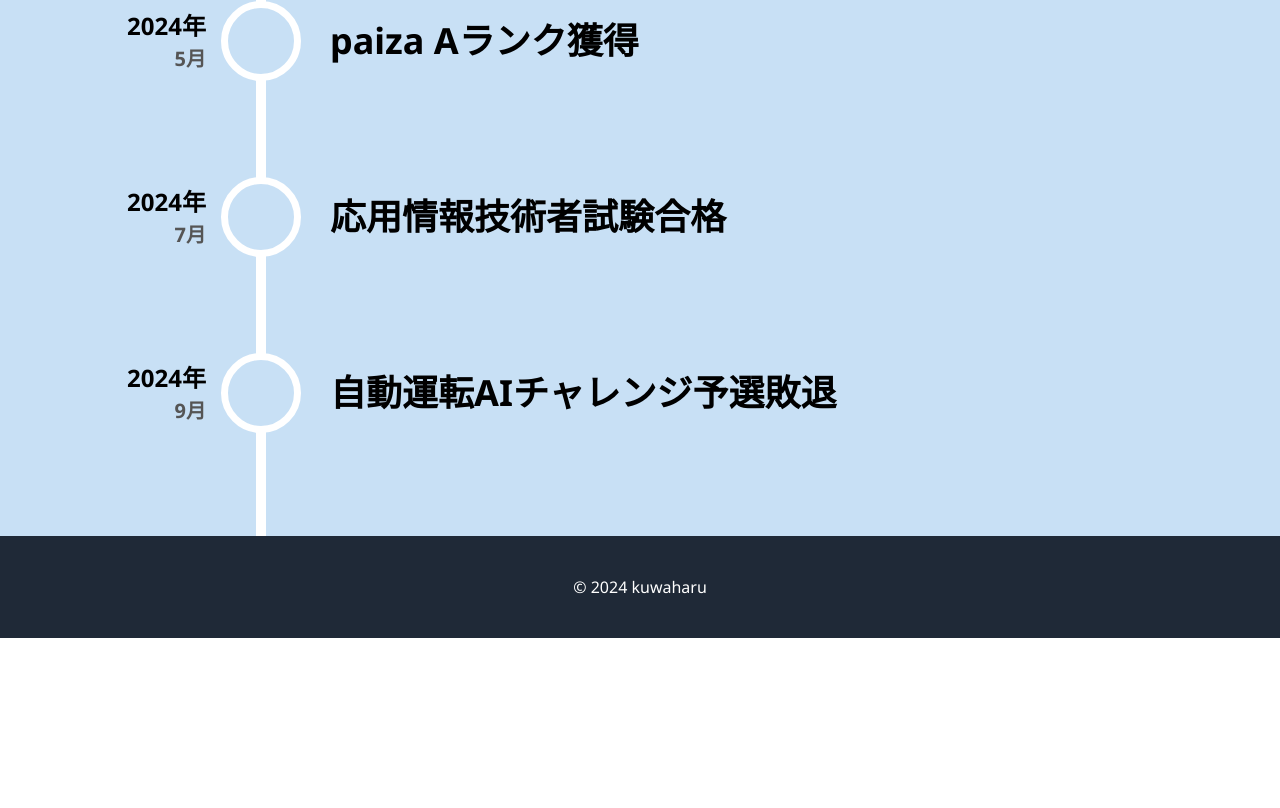
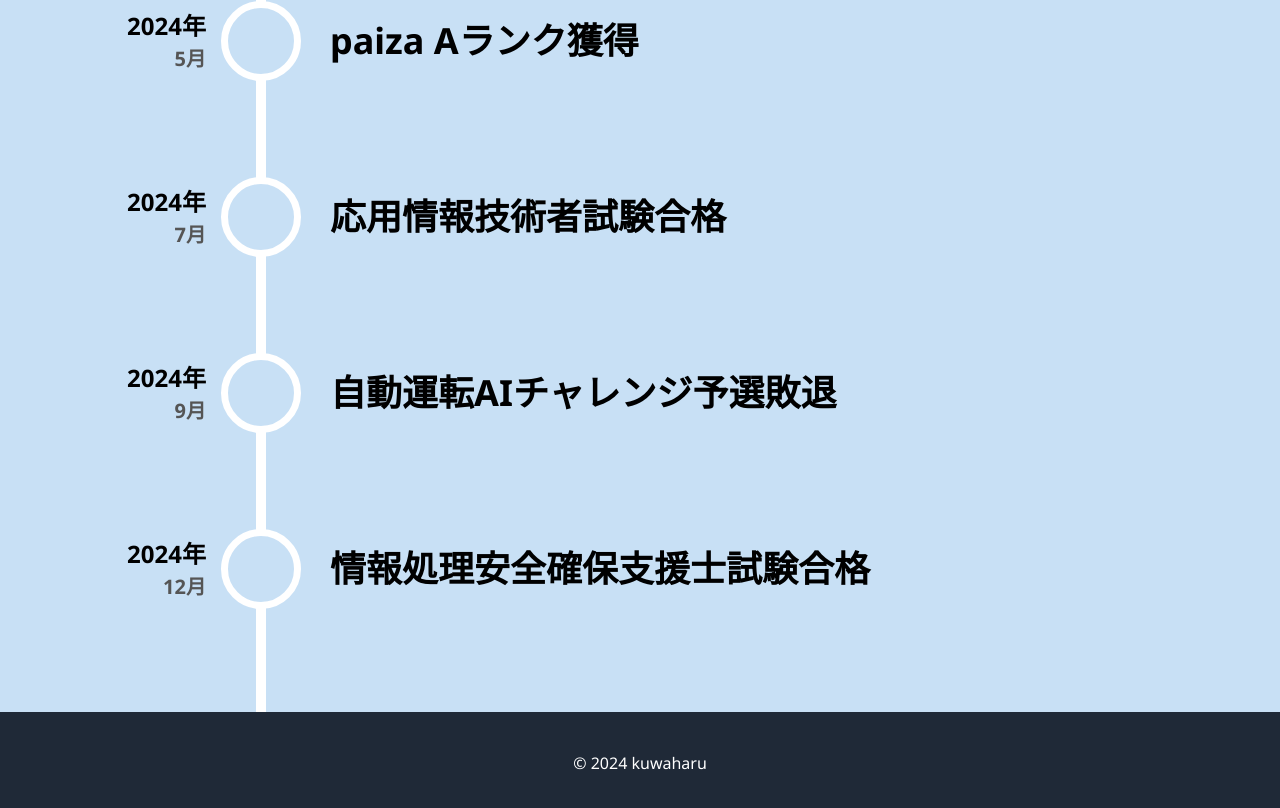
Before and after one commit to kuwaharu-git/my-portfolio, a React (Vite) app: page / in a window 1280 px wide. Shown: the part 3250-4058 px from the top of the page. Before the commit the page ends 3888 px from the top, so only its background shows below. Built offline with nearby package versions, Linux system fonts and the light colour scheme.

Commit message:
経歴に試験合格を追加

```diff
--- a/src/components/Index/Journey.jsx
+++ b/src/components/Index/Journey.jsx
@@ -14,6 +14,7 @@ const timelineData = [
   { date: '2024-5', content: 'paiza Aランク獲得' },
   { date: '2024-7', content: '応用情報技術者試験合格' },
   { date: '2024-9', content: '自動運転AIチャレンジ予選敗退' },
+  { date: '2024-12', content: '情報処理安全確保支援士試験合格' },
 ]
 
 // メインコンポーネント
```
